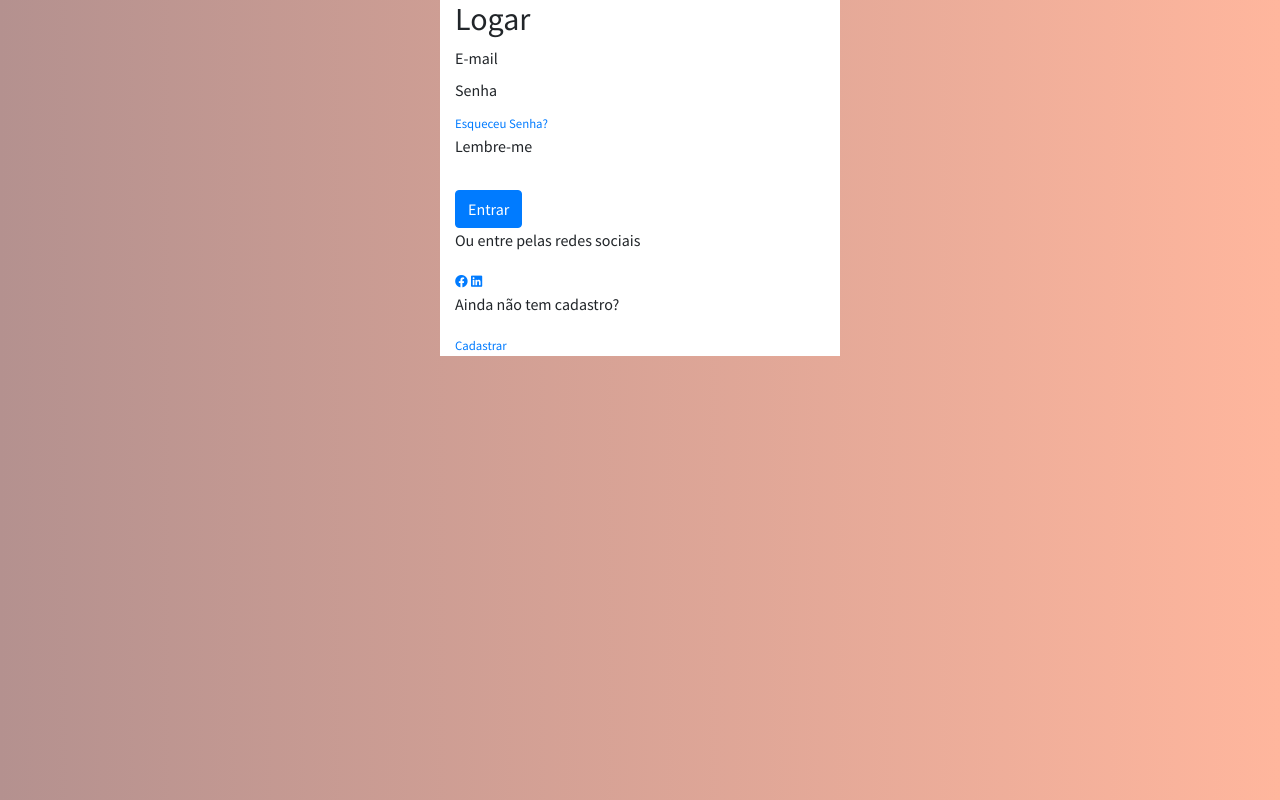
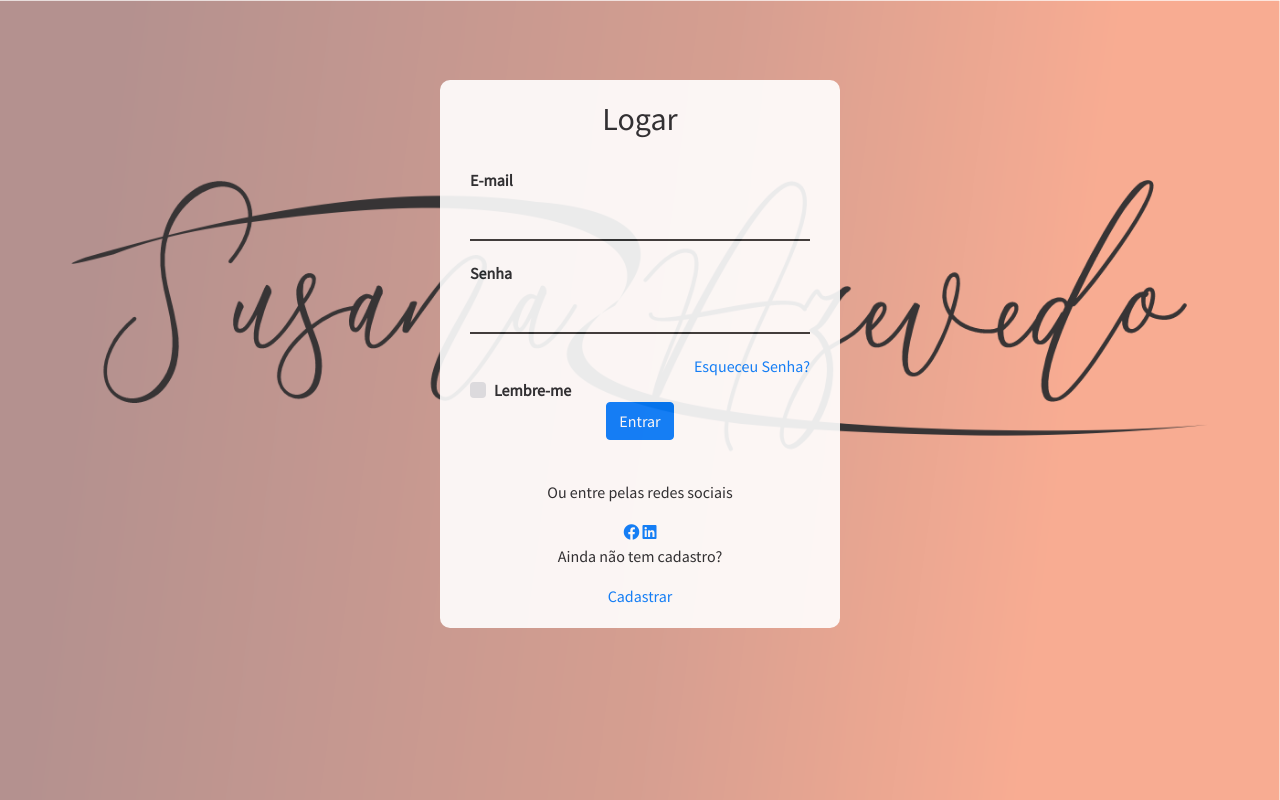
Before and after one commit to robsonazevdo/site_exemplo, a Flask app: page / in a window 1280 px wide. Run offline with Flask 2, Linux system fonts and the light colour scheme; some libraries are stand-ins or nearby versions.

Commit message:
preparação ac5

```diff
--- a/app.py
+++ b/app.py
@@ -17,7 +17,7 @@ db = SQLAlchemy(app)
 class Hair2you(db.Model):
     ra = db.Column(db.Integer, primary_key=True, nullable=True)
     nome = db.Column(db.String(50), nullable=True, unique=True)
-    email = db.Column(db.String(50), nullable=True, unique=True)
+    email = db.Column(db.String(50), nullable=True)
     logradouro = db.Column(db.String(50), nullable=True)
     numero = db.Column(db.String(5), nullable=True)
     cep = db.Column(db.String(10), nullable=True)
@@ -41,9 +41,14 @@ def cadastro():
 
 
 
-@app.route('/login1', methods=['GET','POST'])
-def login1():
+@app.route('/login', methods=['GET','POST'])
+def login():
     return render_template('index.html')
+
+
+@app.route("/validar")
+def validar():
+    return render_template('menu.html')
 
 
 
@@ -60,7 +65,7 @@ def aluno():
 
         db.session.add(aluno)
         db.session.commit()
-        return render_template('obrigado.html')
+        return render_template('login.html')
 
 
 @app.route('/agenda')
--- a/static/css/style_login.css
+++ b/static/css/style_login.css
@@ -7,7 +7,8 @@
 }
 
 body {
-    background: linear-gradient(to right, #b4918f, #FFB69D);
+    background-image: url("/static/img/fundo.png");
+    background-size: 100%;
     background-attachment: fixed;
     font-family: 'Source Sans Pro', sans-serif;
 }
@@ -16,8 +17,9 @@ input:focus {
     outline: none;
 }
 
-a {
-    font-size: 0.8rem;
+a,
+label {
+    font-size: 1rem;
 }
 
 a:hover {
@@ -29,4 +31,41 @@ a:hover {
     width: 400px;
     margin-left: auto;
     margin-right: auto;
+    padding: 20px 30px;
+    margin-top: 10vh;
+    border-radius: 10px;
+    text-align: center;
+    opacity: .9;
 }
+
+.form {
+    margin-top: 30px;
+    margin-bottom: 40px;
+}
+
+label,
+input {
+    display: block;
+    width: 100%;
+    text-align: left;
+}
+
+label {
+    font-weight: bold;
+}
+
+input {
+    border-bottom: 2px solid #323232;
+    padding: 5px;
+    font-size: 1.2rem;
+    margin-bottom: 20px;
+}
+
+input:focus {
+    border-bottom: 2px solid #08558b;
+}
+
+.forgot-pass {
+    text-align: right;
+    display: block;
+}
--- a/templates/login.html
+++ b/templates/login.html
@@ -17,7 +17,7 @@
 <body>
     <div class="container ">
         <h2>Logar</h2>
-        <form action=" " class="form ">
+        <form action="/validar" class="form ">
             <div class="usuario ">
                 <label for="email " class=" ">E-mail</label>
                 <input type="email " id="email " name="email ">
@@ -26,12 +26,17 @@
                 <label for="password " class=" ">Senha</label>
                 <input type="password " id="password " name="senha ">
             </div>
-            <a href="# " id="forgot-pass ">Esqueceu Senha?</a>
-            <input type="checkbox " checked="checked " class="checkbox ">
-            <label class="checkbox2 ">Lembre-me</label><br><br>
+
+            <div class="forgot-pass">
+                <a href="# ">Esqueceu Senha?</a>
+            </div>
+
+            <div class="custom-control custom-checkbox ">
+                <input type="checkbox " class="custom-control-input " id="customCheck1 ">
+                <label class="custom-control-label " for="customCheck1 ">Lembre-me</label>
+            </div>
 
             <button class="btn btn-primary ">Entrar</button>
-
 
         </form>
         <div class="rede-social ">
@@ -40,9 +45,9 @@
             <a href="# " class=" "><i class="fab fa-linkedin "></i></a>
         </div>
 
-        <div class="cadastro-container">
+        <div class="cadastro-container ">
             <p class="cadastro ">Ainda não tem cadastro?</p>
-            <a href="# " class=" ">Cadastrar</a>
+            <a href="/cadastro " class=" ">Cadastrar</a>
         </div>
     </div>
 
```
Also changed, not shown: templates/cadastro.html (added, +59 -0 lines), Impacta.db, static/img/fundo.png (added).
